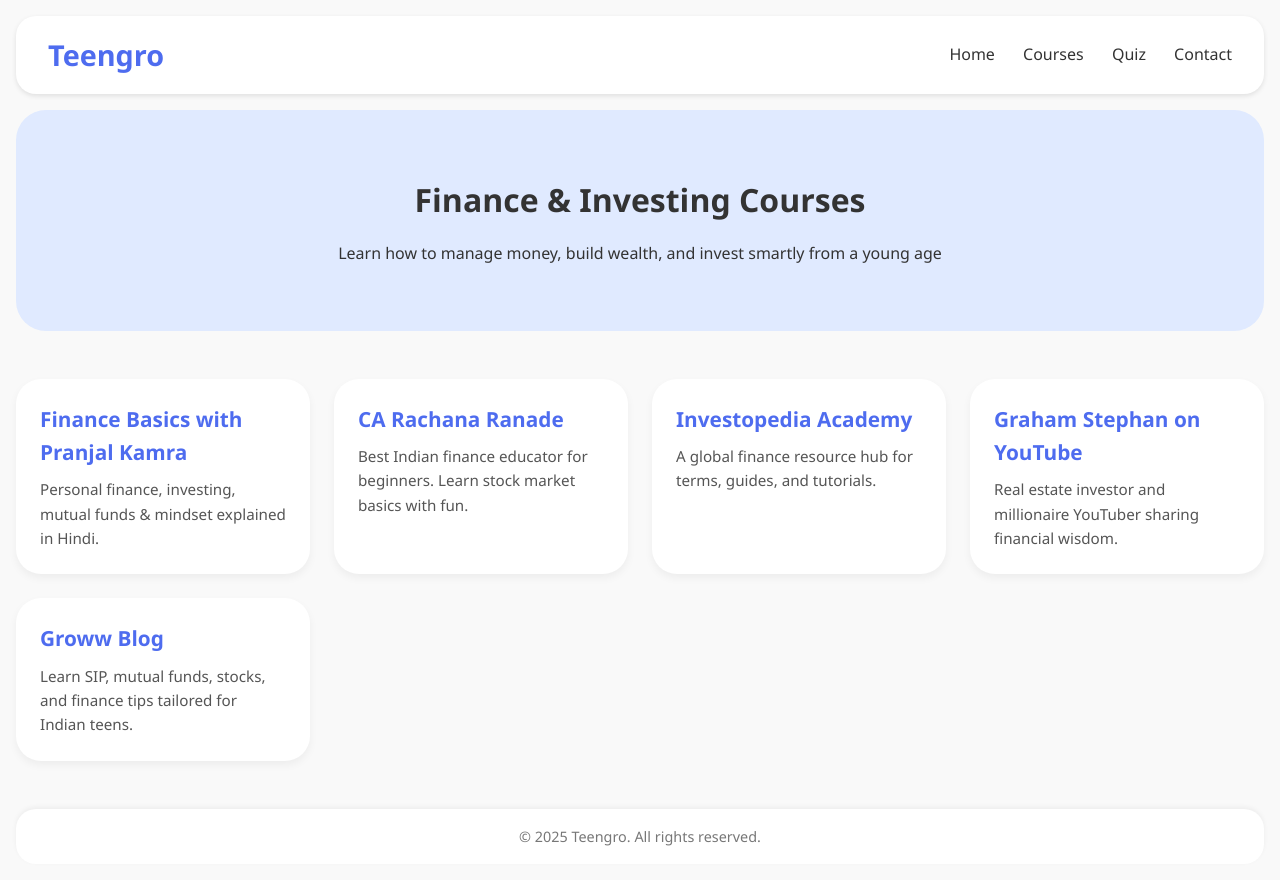
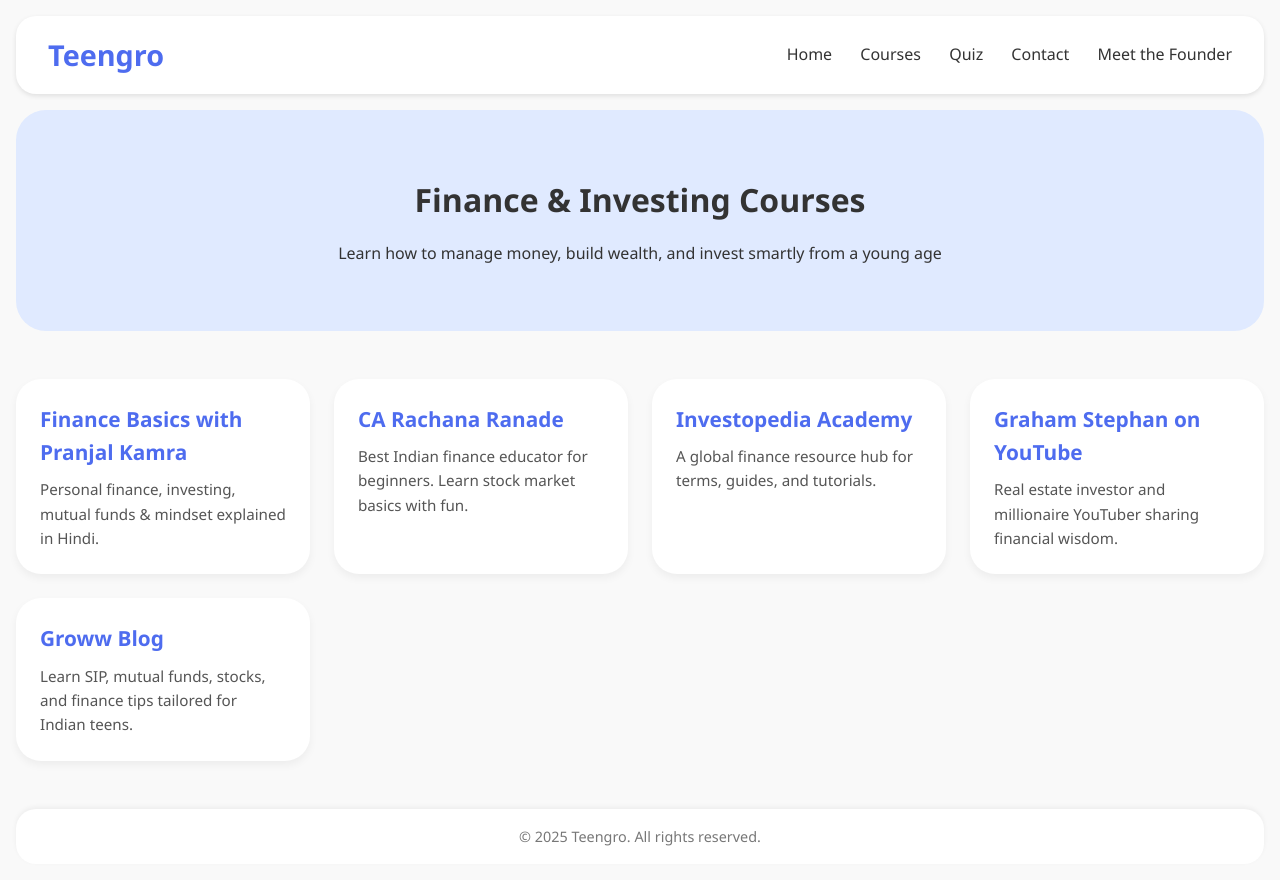
Before and after one commit to SushanthKumar2010/Teengro-Website, a plain HTML site: page finance.html in a window 1280 px wide. Drawn offline with Linux system fonts and the light colour scheme.

Commit message:
finance.html

```diff
--- a/finance.html
+++ b/finance.html
@@ -17,6 +17,7 @@
       <a href="index.html#courses">Courses</a>
       <a href="index.html#quiz">Quiz</a>
       <a href="index.html#contact">Contact</a>
+      <a href="founder.html">Meet the Founder</a>
     </nav>
   </header>
 
```
